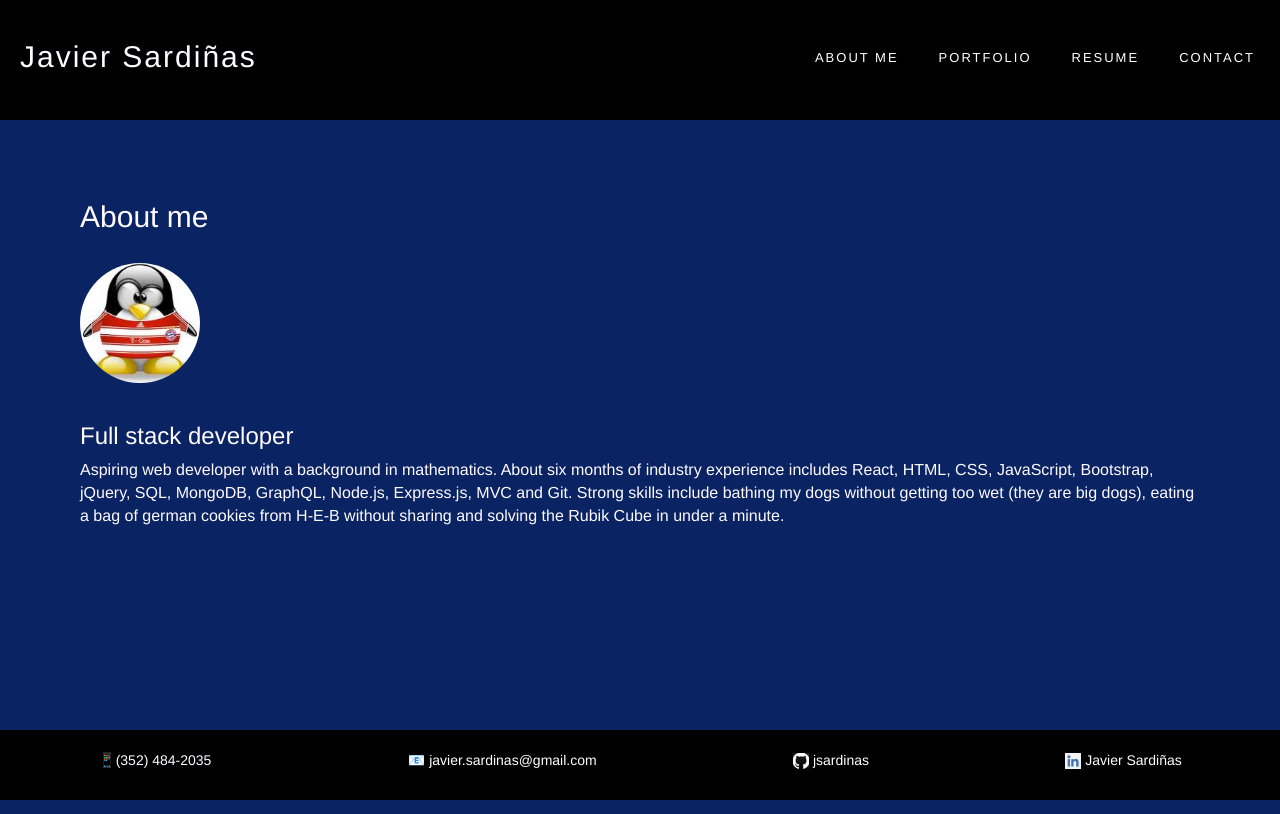
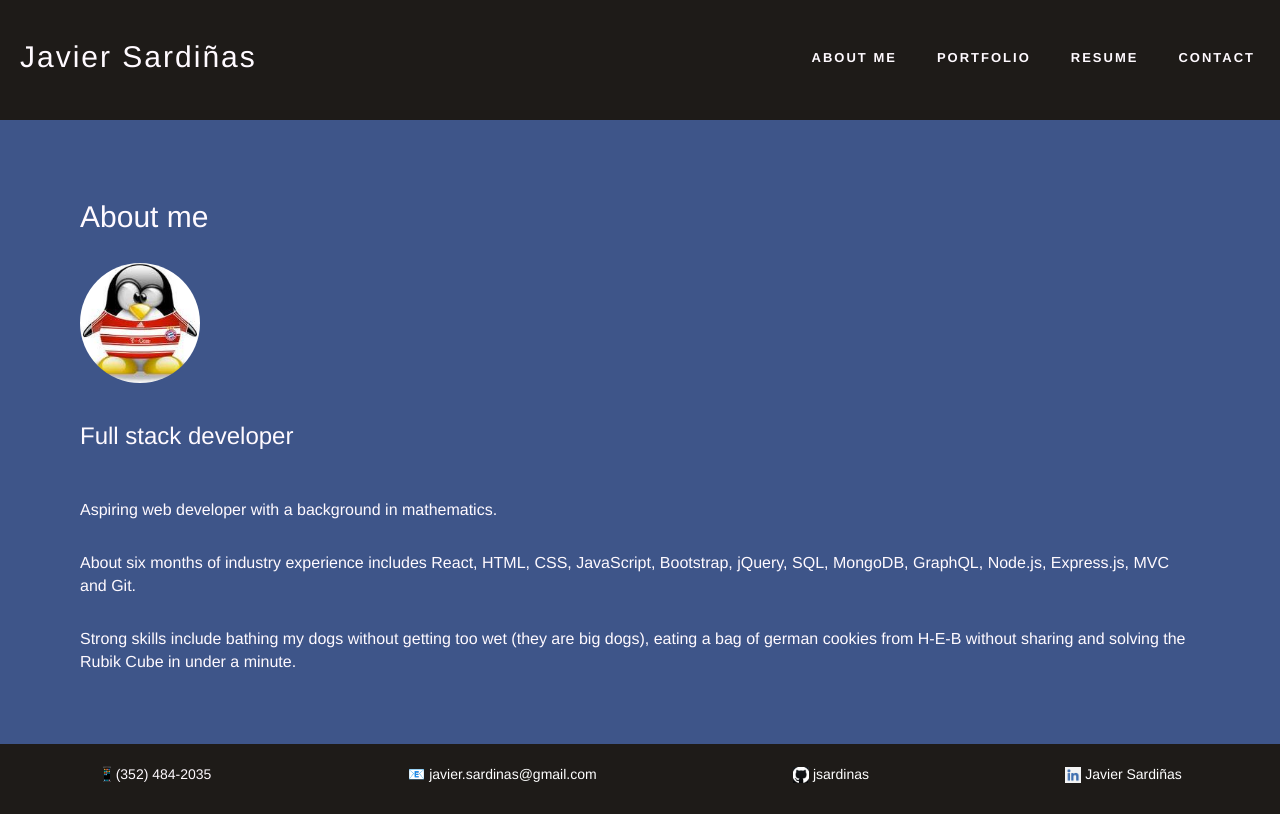
Before and after one commit to jsardinas/react-portfolio, a React (Create React App) app: page / in a window 1280 px wide. Built offline with nearby package versions, Linux system fonts and the light colour scheme.

Commit message:
fix styiling for several components

```diff
--- a/src/App.css
+++ b/src/App.css
@@ -7,7 +7,7 @@
 }
 
 body{
-  background-color: #0A2463;
+  background-color: #3E5589;
   color: #fffaff;
   position: relative;
   padding-bottom: 70px;
--- a/src/components/About.js
+++ b/src/components/About.js
@@ -9,8 +9,13 @@ function Header() {
       <img src={require("../img/bayernavatar.jpeg")} className="img-responsive img-circle margin" alt="bayern tux avatar" width="120" height="200"/>
       <br/>
       <h3 class="title">Full stack developer</h3>
-      <p>Aspiring web developer with a background in mathematics.
-        About six months of industry experience includes React, HTML, CSS, JavaScript, Bootstrap, jQuery, SQL, MongoDB, GraphQL, Node.js, Express.js, MVC and Git. Strong skills include bathing my dogs without getting too wet (they are big dogs), eating a bag of german cookies from H-E-B without sharing and solving the Rubik Cube in under a minute.</p>
+      <br/>
+      <br/>
+      <p>Aspiring web developer with a background in mathematics.</p>
+      <br/>
+      <p>About six months of industry experience includes React, HTML, CSS, JavaScript, Bootstrap, jQuery, SQL, MongoDB, GraphQL, Node.js, Express.js, MVC and Git.</p>
+      <br/>
+      <p>Strong skills include bathing my dogs without getting too wet (they are big dogs), eating a bag of german cookies from H-E-B without sharing and solving the Rubik Cube in under a minute.</p>
     </div>
   );
 }
--- a/src/components/Resume.js
+++ b/src/components/Resume.js
@@ -1,8 +1,9 @@
 import React from 'react';
+import '../styles/Resume.css'
 
 function Resume() {
   return (
-    <div>
+    <div className='resume'>
       <h1>Resume</h1>
       <a href="docs/resume.pdf" download="resume.pdf"> Download</a>
 
--- a/src/styles/Contact.css
+++ b/src/styles/Contact.css
@@ -1,5 +1,6 @@
 .form {
     margin: 20px;
+    font-weight: bold;
 }
 
 .form input {
@@ -24,3 +25,7 @@
   margin-left: 20px;
   font-weight: bold;
 }
+
+.form button{
+  font-weight: bold;
+}
--- a/src/styles/Footer.css
+++ b/src/styles/Footer.css
@@ -1,5 +1,5 @@
 .horizontal-footer{
-    background-color: black;
+    background-color: #1E1B18;
     position: absolute;
     bottom: 0;
     width: 100%;
--- a/src/styles/Header.css
+++ b/src/styles/Header.css
@@ -1,5 +1,5 @@
 .header {
-  background: #000;
+  background: #1E1B18;
   height: 120px;
   display: flex;
   justify-content: space-between;
--- a/src/styles/Navigation.css
+++ b/src/styles/Navigation.css
@@ -4,11 +4,12 @@
 }
 
 .navbar a {
-  color: white;
+  color: #FFFAFF;
   font-size: 1.3rem;
   text-decoration: none;
   margin: 5px;
   line-height: 3;
+  font-weight: bold;
 }
 
 .navbar li a:hover {
--- /dev/null
+++ b/src/styles/Resume.css
@@ -0,0 +1,12 @@
+.resume{
+    font-weight: bold;
+    line-height: 2;
+}
+
+a{
+    color:#aaa;
+}
+
+a:hover{
+    color: white;
+}
```
